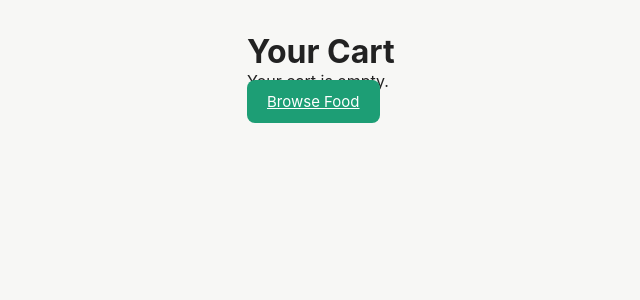
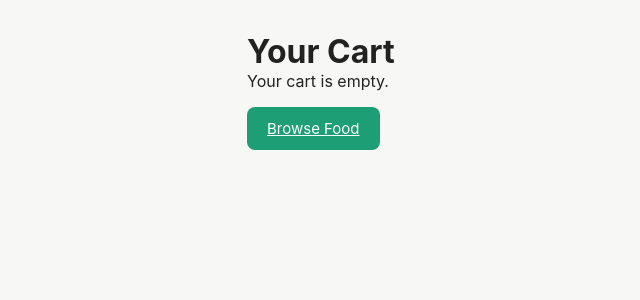
Before and after one commit to ragl8391/Team_7_Improve_Food, a Flask app: page /cart in a window 1280 px wide. Shown: the part 54-354 px from the top of the page, without its empty margins (53-693 px from the left). Run offline with Flask 3, Linux system fonts and the light colour scheme.

Commit message:
Relocating button location in empty cart

```diff
--- a/templates/cart.html
+++ b/templates/cart.html
@@ -34,7 +34,7 @@
         </div>
     {% else %}
         <p class="cart-empty">Your cart is empty.</p>
-        <a href="{{ url_for('marketplace') }}" class="btn-primary">Browse Food</a>
+        <a href="{{ url_for('marketplace') }}" class="btn-primary" style="display: inline-block; margin-top: 1rem;">Browse Food</a>
     {% endif %}
 </div>
 {% endblock %}
```
